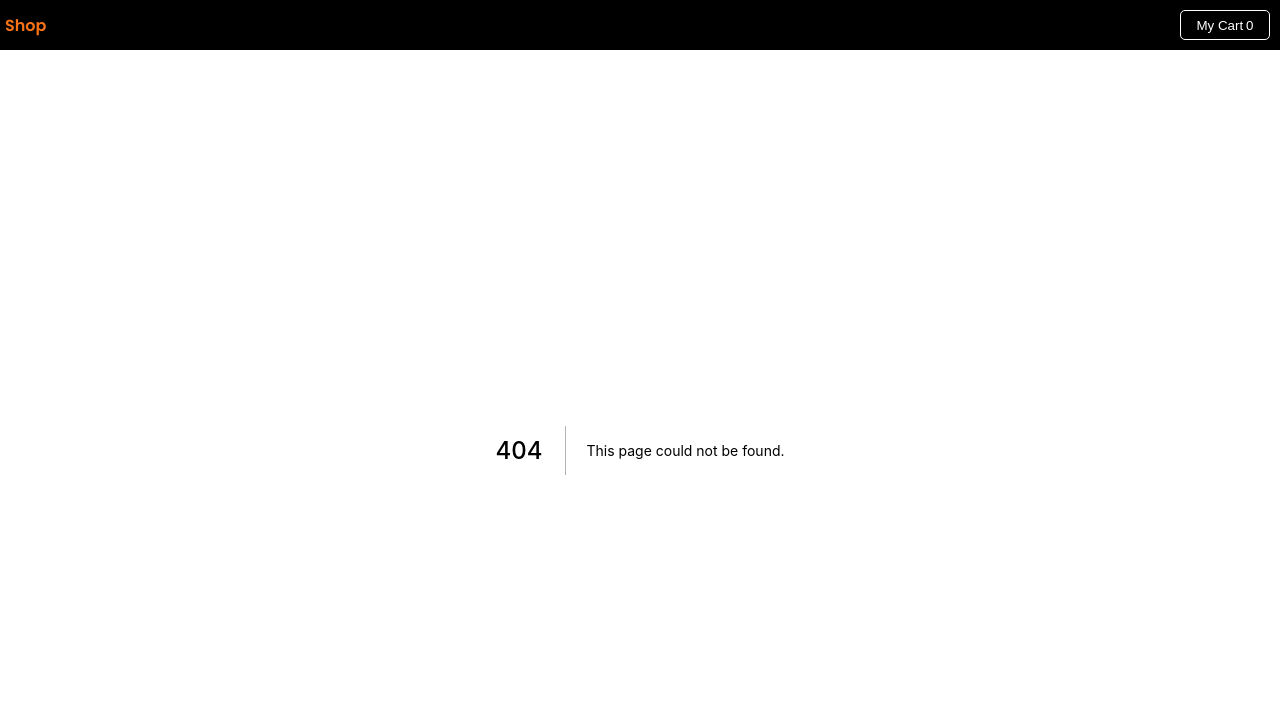
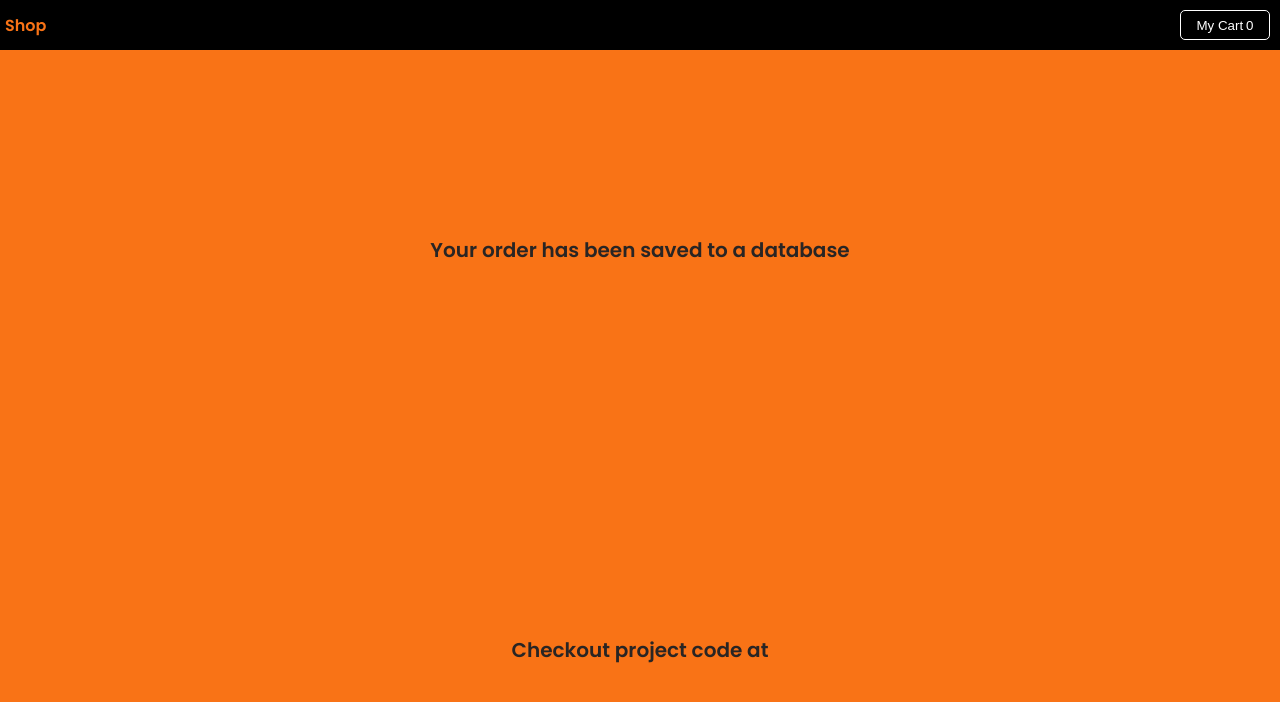
Before and after one commit to Adi343/ecommerce-app-nextjs, a Next.js app: page /about in a window 1280 px wide. Before the commit this address had no page. Shown: the top 702 px of the page. Built offline with nearby package versions, Linux system fonts and the light colour scheme.

Commit message:
Added about page and linked to checkout page

```diff
--- /dev/null
+++ b/pages/about.tsx
@@ -0,0 +1,26 @@
+const about = () => {
+  return (
+    <div
+      style={{
+        display: "flex",
+        flexDirection: "column",
+        alignItems: "center",
+        justifyContent: "space-around",
+        height: "100vh",
+      }}
+    >
+      <span
+        style={{ fontWeight: "bold", fontSize: "1.25rem", textAlign: "center" }}
+      >
+        Your order has been saved to a database
+      </span>
+      <span
+        style={{ fontWeight: "bold", fontSize: "1.25rem", textAlign: "center" }}
+      >
+        Checkout project code at
+      </span>
+    </div>
+  );
+};
+
+export default about;
--- a/pages/checkout.tsx
+++ b/pages/checkout.tsx
@@ -1,8 +1,10 @@
+import { useRouter } from "next/router";
 import { useSelector, useDispatch } from "react-redux";
 import { resetCart } from "../redux/accountSlice";
 import ProjectCard from "../components/ProductCard";
 
 const checkout = () => {
+  const router = useRouter();
   const dispatch = useDispatch();
   const cartItems: [] = useSelector((state: any) => state.account.itemsInCart);
 
@@ -24,6 +26,7 @@ const checkout = () => {
       .then((data) => {
         if (data.message === "success") {
           dispatch(resetCart());
+          router.push("/about");
         }
       });
   }
```
